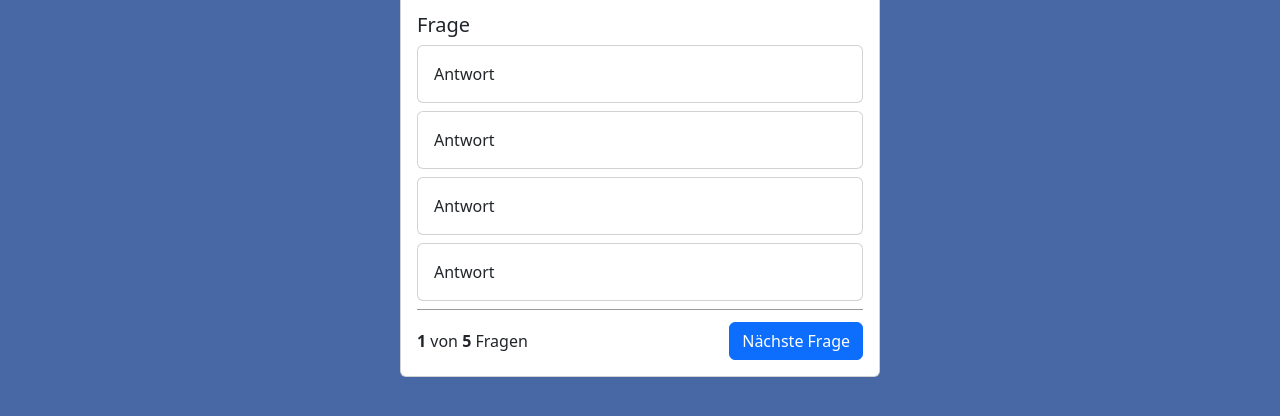
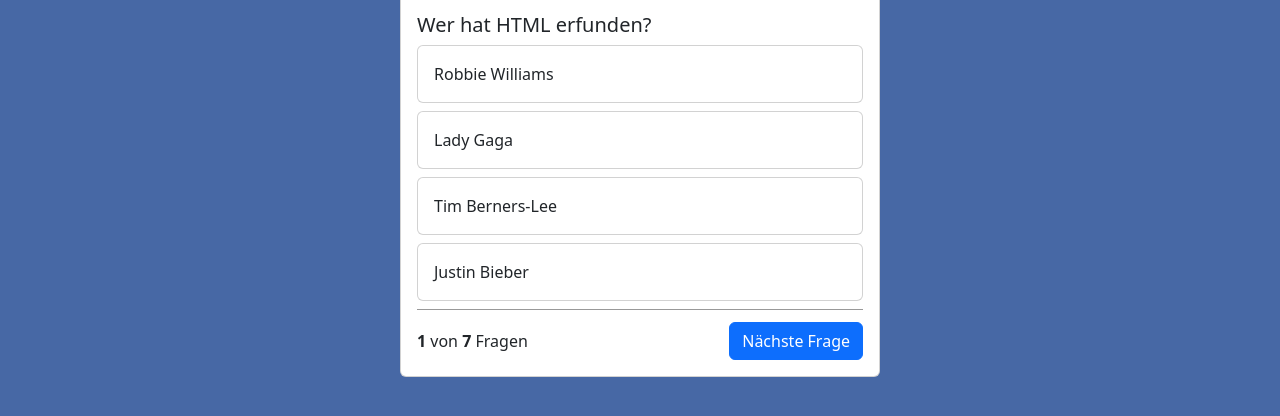
Before and after one commit to riggen212/QuizApp, a website: page index.html in a window 1280 px wide. Shown: the part 272-688 px from the top of the page. Drawn offline with nearby package versions, Linux system fonts and the light colour scheme.

Commit message:
JSON with questions and answers added show question plus answers in card added

```diff
--- a/index.html
+++ b/index.html
@@ -10,7 +10,7 @@
     <script src="script.js"></script>
 </head>
 
-<body>
+<body onload="init()">
     <nav class="navbar bg-body-tertiary">
         <div class="container-fluid">
             <span class="navbar-brand mb-0 h1">Navbar</span>
@@ -21,32 +21,28 @@
         <div class="card quiz-card">
             <img src="./assets/img/background.jpg" class="card-img-top">
             <div class="card-body">
-                <h5 class="card-title">Frage</h5>
+                <h5 class="card-title" id="currentQuestion"></h5>
 
                 <div class="card mb-2">
-                    <div class="card-body">
-                        Antwort
+                    <div class="card-body" id="answer_1">
                     </div>
                 </div>
                 <div class="card mb-2">
-                    <div class="card-body">
-                        Antwort
+                    <div class="card-body" id="answer_2">
                     </div>
                 </div>
                 <div class="card mb-2">
-                    <div class="card-body">
-                        Antwort
+                    <div class="card-body" id="answer_3">
                     </div>
                 </div>
                 <div class="card mb-2">
-                    <div class="card-body">
-                        Antwort
+                    <div class="card-body" id="answer_4">
                     </div>
                 </div>
 
                 <div class="question-footer">
                     <span>
-                        <b>1</b> von <b>5</b> Fragen
+                        <b>1</b> von <b id="all-questions">5</b> Fragen
                     </span>
                     <button class="btn btn-primary"> Nächste Frage</button>
                 </div>
--- a/script.js
+++ b/script.js
@@ -0,0 +1,75 @@
+let questions = [
+    {
+        "question": "Wer hat HTML erfunden?",
+        "answer_1": "Robbie Williams",
+        "answer_2": "Lady Gaga",
+        "answer_3": "Tim Berners-Lee",
+        "answer_4": "Justin Bieber",
+        "right_answer": 3
+    },
+    {
+        "question": "Was bedeutet das HTML Tag &lt;a&gt;?",
+        "answer_1": "Text Fett",
+        "answer_2": "Container",
+        "answer_3": "Ein Link",
+        "answer_4": "Kursiv",
+        "right_answer": 3
+    },
+    {
+        "question": "Wie bindet man eine Website in eine Website ein?",
+        "answer_1": "&lt;iframe&gt;, &lt;frame&gt;, and &lt;frameset&gt;",
+        "answer_2": "&lt;iframe&gt;",
+        "answer_3": "&lt;frame&gt;",
+        "answer_4": "&lt;frameset&gt;",
+        "right_answer": 3
+    },
+    {
+        "question": "Wer hat HTML erfunden",
+        "answer_1": "Robbie Williams",
+        "answer_2": "Lady Gaga",
+        "answer_3": "Tim Berners-Lee",
+        "answer_4": "Justin Bieber",
+        "right_answer": 3
+    },
+    {
+        "question": "Welches Attribut kann man NICHT für Textarea verwenden?",
+        "answer_1": "readonly",
+        "answer_2": "max",
+        "answer_3": "from",
+        "answer_4": "spellcheck",
+        "right_answer": 1
+    },
+    {
+        "question": "Wie wählst du alle Elemente vom Typ &lt;a&gt; mit dem attribute title aus?",
+        "answer_1": "a[title]{...}",
+        "answer_2": "a > title {...}",
+        "answer_3": "a.title {...}",
+        "answer_4": "a=title {...}",
+        "right_answer": 1
+    },
+    {
+        "question": "Wie definiert man in JavaScript eine Variable?",
+        "answer_1": "let 100 = rate;",
+        "answer_2": "100 = let rate;",
+        "answer_3": "rate = 100;",
+        "answer_4": "let rate = 100;",
+        "right_answer": 4
+    }
+];
+
+let currentQuestion = 0;
+
+function init() {
+    document.getElementById('all-questions').innerHTML = questions.length;
+    showQuestion();
+}
+
+function showQuestion() {
+    let question = questions[currentQuestion];
+    document.getElementById('currentQuestion').innerHTML = question['question'];
+
+    document.getElementById('answer_1').innerHTML = question['answer_1'];
+    document.getElementById('answer_2').innerHTML = question['answer_2'];
+    document.getElementById('answer_3').innerHTML = question['answer_3'];
+    document.getElementById('answer_4').innerHTML = question['answer_4'];
+}
```
